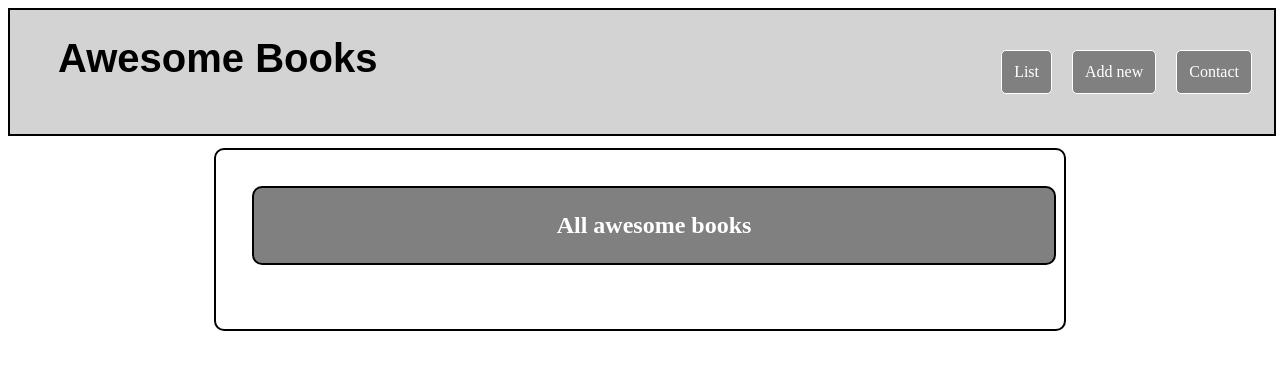
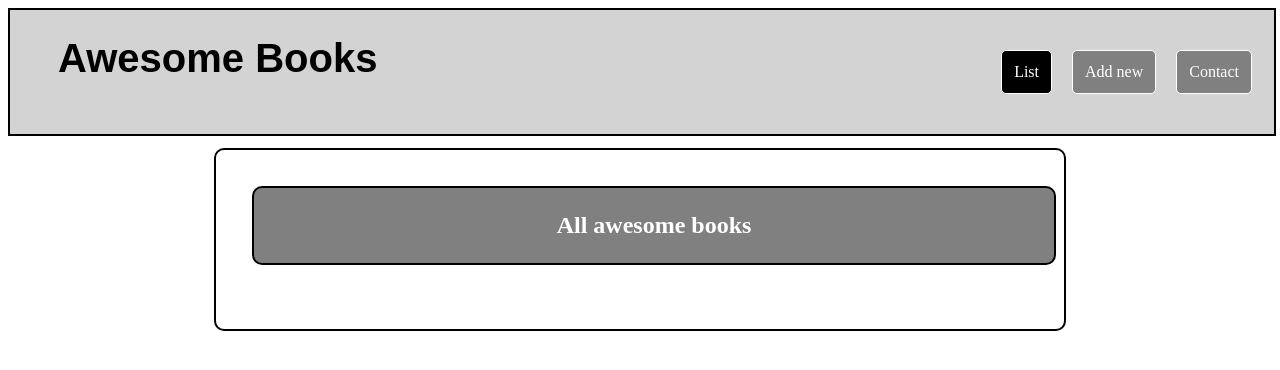
Before and after one commit to wacoo/Awesome-books, a website: page index.html in a window 1280 px wide. Drawn offline with Linux system fonts and the light colour scheme.

Commit message:
updated css file

```diff
--- a/static/css/style.css
+++ b/static/css/style.css
@@ -113,3 +113,9 @@ h1 {
 .button {
   margin-left: 24px;
 }
+
+li.active {
+  background-color: black;
+  border: #fff solid 1px;
+  color: #fff;
+}
```
